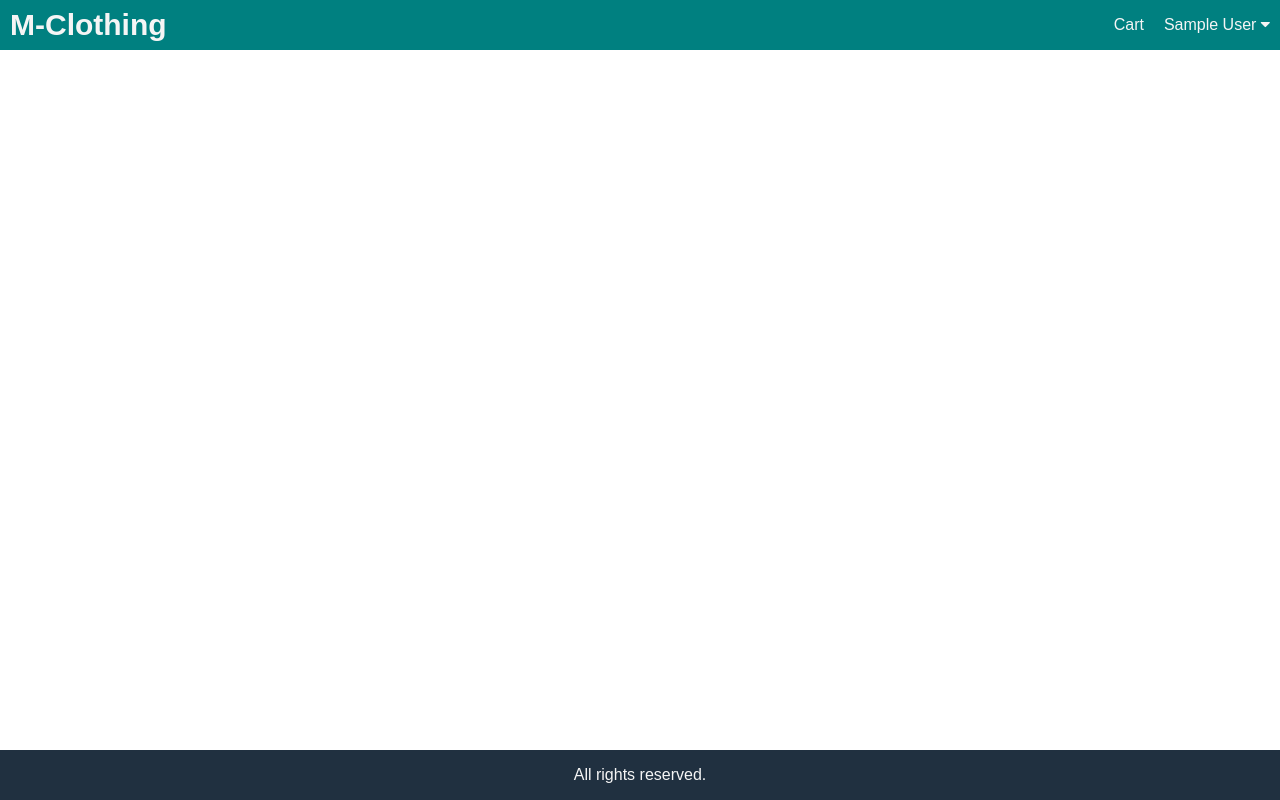
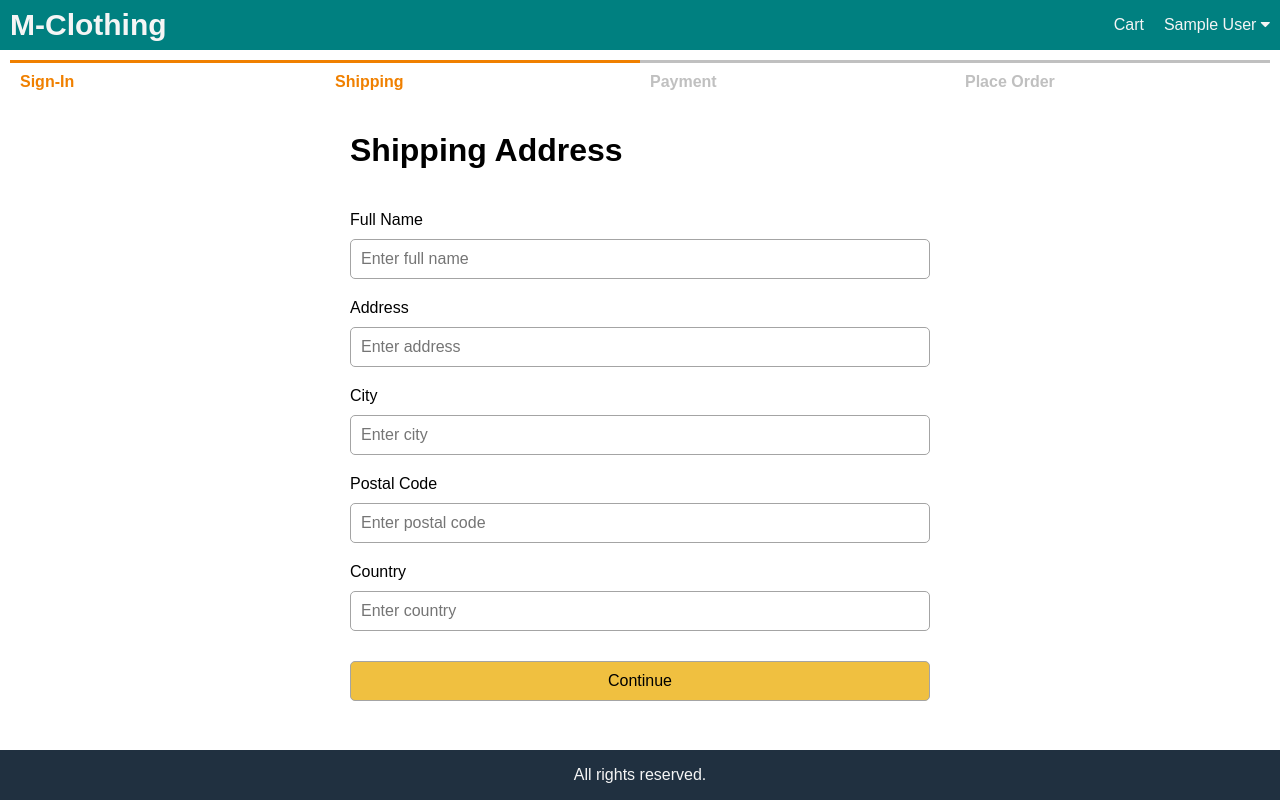
Before and after one commit to stephcstd/M-Clothing, a React (Create React App) app in the folder frontend/: page /shipping in a window 1280 px wide. Built offline with nearby package versions, Linux system fonts and the light colour scheme; sample sign-in values are in the browser's storage.

Commit message:
session 22 completed

```diff
--- a/frontend/src/App.js
+++ b/frontend/src/App.js
@@ -6,6 +6,7 @@
 import SigninScreen from './screens/SigninScreen';
 import { signout } from './actions/userActions';
 import RegisterScreen from './screens/RegisterScreen';
+import ShippingAddressScreen from './screens/ShippingAddressScreen';
 
 function App() {
 
@@ -54,6 +55,7 @@
             <Route path="/product/:id" component={ProductScreen}></Route>
             <Route path="/signin" component={SigninScreen}></Route>
             <Route path="/register" component={RegisterScreen}></Route>
+            <Route path="/shipping" component={ShippingAddressScreen}></Route>
             <Route path="/" component={HomeScreen} exact></Route>
           </main>
           <footer className="row center">All rights reserved.</footer>
--- a/frontend/src/actions/cartActions.js
+++ b/frontend/src/actions/cartActions.js
@@ -1,5 +1,5 @@
 import Axios from 'axios';
-import { CART_ADD_ITEM, CART_REMOVE_ITEM } from '../constants/cartConstants';
+import { CART_ADD_ITEM, CART_REMOVE_ITEM, CART_SAVE_SHIPPING_ADDRESS } from '../constants/cartConstants';
 
 export const addToCart = (productId, qty) => async (dispatch, getState) => {
   const { data } = await Axios.get(`/api/products/${productId}`);
@@ -22,3 +22,8 @@
     dispatch({ type: CART_REMOVE_ITEM, payload: productId });
     localStorage.setItem('cartItems', JSON.stringify(getState().cart.cartItems));
 };
+
+export const saveShippingAddress = (data) => (dispatch) => {
+  dispatch({ type: CART_SAVE_SHIPPING_ADDRESS, payload: data });
+  localStorage.setItem('shippingAddress', JSON.stringify(data));
+};
--- /dev/null
+++ b/frontend/src/components/CheckoutSteps.js
@@ -0,0 +1,12 @@
+import React from 'react';
+
+export default function CheckoutSteps(props) {
+  return (
+    <div className="row checkout-steps">
+      <div className={props.step1 ? 'active' : ''}>Sign-In</div>
+      <div className={props.step2 ? 'active' : ''}>Shipping</div>
+      <div className={props.step3 ? 'active' : ''}>Payment</div>
+      <div className={props.step4 ? 'active' : ''}>Place Order</div>
+    </div>
+  );
+}
--- a/frontend/src/constants/cartConstants.js
+++ b/frontend/src/constants/cartConstants.js
@@ -1,2 +1,3 @@
 export const CART_ADD_ITEM = 'CART_ADD_ITEM';
 export const CART_REMOVE_ITEM = 'CART_REMOVE_ITEM';
+export const CART_SAVE_SHIPPING_ADDRESS = 'CART_SAVE_SHIPPING_ADDRESS';
--- a/frontend/src/index.css
+++ b/frontend/src/index.css
@@ -248,3 +248,17 @@
 .dropdown:hover .dropdown-content {
   display: block;
 }
+
+/* Checkout Steps */
+.checkout-steps > div {
+  border-top: 0.3rem #c0c0c0 solid;
+  color: #c0c0c0;
+  flex: 1;
+  padding: 1rem;
+  font-weight: bold;
+}
+
+.checkout-steps > div.active {
+  border-top-color: #f08000;
+  color: #f08000;
+}
--- a/frontend/src/reducers/cartReducers.js
+++ b/frontend/src/reducers/cartReducers.js
@@ -1,4 +1,4 @@
-import { CART_ADD_ITEM, CART_REMOVE_ITEM } from '../constants/cartConstants';
+import { CART_ADD_ITEM, CART_REMOVE_ITEM, CART_SAVE_SHIPPING_ADDRESS } from '../constants/cartConstants';
 
 export const cartReducer = (state = { cartItems: [] }, action) => {
   switch (action.type) {
@@ -21,6 +21,10 @@
         ...state,
         cartItems: state.cartItems.filter((x) => x.product !== action.payload),
       };
+
+      case CART_SAVE_SHIPPING_ADDRESS:
+        return { ...state, shippingAddress: action.payload };
+
     default:
       return state;
   }
--- /dev/null
+++ b/frontend/src/screens/ShippingAddressScreen.js
@@ -0,0 +1,98 @@
+import React, { useState } from 'react';
+import { useDispatch, useSelector } from 'react-redux';
+import { saveShippingAddress } from '../actions/cartActions';
+import CheckoutSteps from '../components/CheckoutSteps';
+
+export default function ShippingAddressScreen(props) {
+  const userSignin = useSelector((state) => state.userSignin);
+  const { userInfo } = userSignin;
+  const cart = useSelector((state) => state.cart);
+  const { shippingAddress } = cart;
+  if (!userInfo) {
+    props.history.push('/signin');
+  }
+  const [fullName, setFullName] = useState(shippingAddress.fullName);
+  const [address, setAddress] = useState(shippingAddress.address);
+  const [city, setCity] = useState(shippingAddress.city);
+  const [postalCode, setPostalCode] = useState(shippingAddress.postalCode);
+  const [country, setCountry] = useState(shippingAddress.country);
+  const dispatch = useDispatch();
+  const submitHandler = (e) => {
+    e.preventDefault();
+    dispatch(
+      saveShippingAddress({ fullName, address, city, postalCode, country })
+    );
+    props.history.push('/payment');
+  };
+  return (
+    <div>
+      <CheckoutSteps step1 step2></CheckoutSteps>
+      <form className="form" onSubmit={submitHandler}>
+        <div>
+          <h1>Shipping Address</h1>
+        </div>
+        <div>
+          <label htmlFor="fullName">Full Name</label>
+          <input
+            type="text"
+            id="fullName"
+            placeholder="Enter full name"
+            value={fullName}
+            onChange={(e) => setFullName(e.target.value)}
+            required
+          ></input>
+        </div>
+        <div>
+          <label htmlFor="address">Address</label>
+          <input
+            type="text"
+            id="address"
+            placeholder="Enter address"
+            value={address}
+            onChange={(e) => setAddress(e.target.value)}
+            required
+          ></input>
+        </div>
+        <div>
+          <label htmlFor="city">City</label>
+          <input
+            type="text"
+            id="city"
+            placeholder="Enter city"
+            value={city}
+            onChange={(e) => setCity(e.target.value)}
+            required
+          ></input>
+        </div>
+        <div>
+          <label htmlFor="postalCode">Postal Code</label>
+          <input
+            type="text"
+            id="postalCode"
+            placeholder="Enter postal code"
+            value={postalCode}
+            onChange={(e) => setPostalCode(e.target.value)}
+            required
+          ></input>
+        </div>
+        <div>
+          <label htmlFor="country">Country</label>
+          <input
+            type="text"
+            id="country"
+            placeholder="Enter country"
+            value={country}
+            onChange={(e) => setCountry(e.target.value)}
+            required
+          ></input>
+        </div>
+        <div>
+          <label />
+          <button className="primary" type="submit">
+            Continue
+          </button>
+        </div>
+      </form>
+    </div>
+  );
+}
--- a/frontend/src/store.js
+++ b/frontend/src/store.js
@@ -14,6 +14,9 @@
         cartItems: localStorage.getItem('cartItems')
         ? JSON.parse(localStorage.getItem('cartItems'))
         : [],
+        shippingAddress: localStorage.getItem('shippingAddress')
+        ? JSON.parse(localStorage.getItem('shippingAddress'))
+        : {},
     },
 };
 
```
Also changed, not shown: 1 other file (tests, documents, lock files or other folders).
